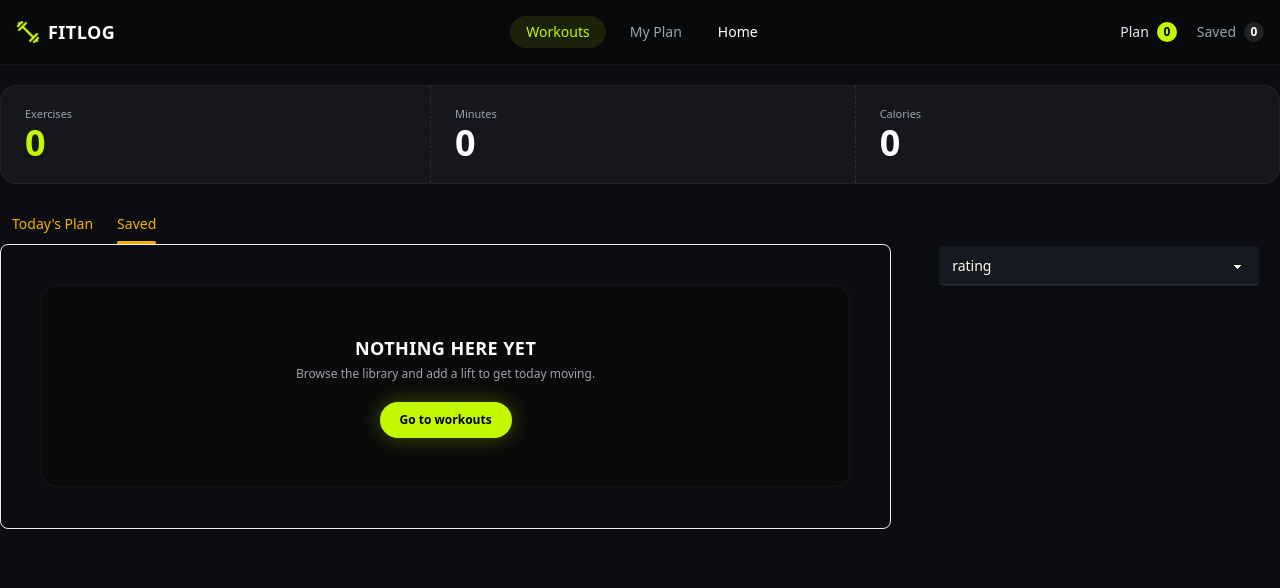
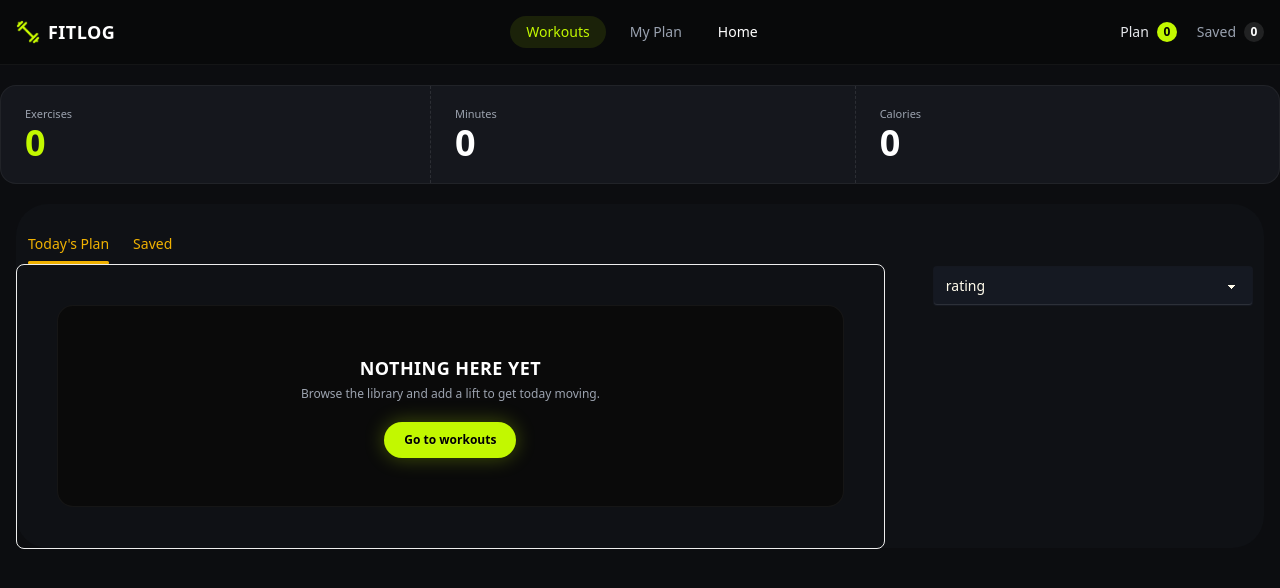
Before and after one commit to animesh-dev59/assingment-6, a Next.js app: page /myplan in a window 1280 px wide. Shown: the top 588 px of the page. Built offline with nearby package versions, Linux system fonts and the light colour scheme.

Commit message:
all card  and view details is done

```diff
--- a/src/app/myplan/page.tsx
+++ b/src/app/myplan/page.tsx
@@ -49,14 +49,14 @@ const MyPlan = () => {
             <div className="stat-title text-[11px] text-[#9CA3AF]">
               Exercises
             </div>
-            <div className="stat-value text-4xl text-[#C2F800]">
-              {countSum}
-            </div>
+            <div className="stat-value text-4xl text-[#C2F800]">{countSum}</div>
           </div>
 
           <div className="stat px-6 py-5">
             <div className="stat-title text-[11px] text-[#9CA3AF]">Minutes</div>
-            <div className="stat-value text-4xl text-white">{totalDutation}</div>
+            <div className="stat-value text-4xl text-white">
+              {totalDutation}
+            </div>
           </div>
 
           <div className="stat px-6 py-5">
@@ -68,13 +68,15 @@ const MyPlan = () => {
         </div>
       </div>
 
-      <div className="grid grid-cols-1 md:grid-cols-10 gap-4 ">
+      <div className="grid grid-cols-1 md:grid-cols-10 gap-4 bg-[#0f1115] rounded-4xl pt-5 mx-4 ">
         <div className="tabs tabs-border md:col-span-7">
           <input
             type="radio"
             name="my_tabs_2"
             className="tab text-yellow-500"
             aria-label="Today's Plan"
+            checked={activeTab === "addTab"}
+            onChange={() => setActiveTab("addTab")}
           />
           <div className="tab-content border-base-300 p-10">
             {addButton.length > 0 ? (
@@ -91,7 +93,8 @@ const MyPlan = () => {
             name="my_tabs_2"
             className="tab text-yellow-500"
             aria-label="Saved"
-            defaultChecked
+            checked={activeTab === "saveTab"}
+            onChange={() => setActiveTab("saveTab")}
           />
           <div className="tab-content border-base-300  p-10">
             {saveButton.length > 0 ? (
```
